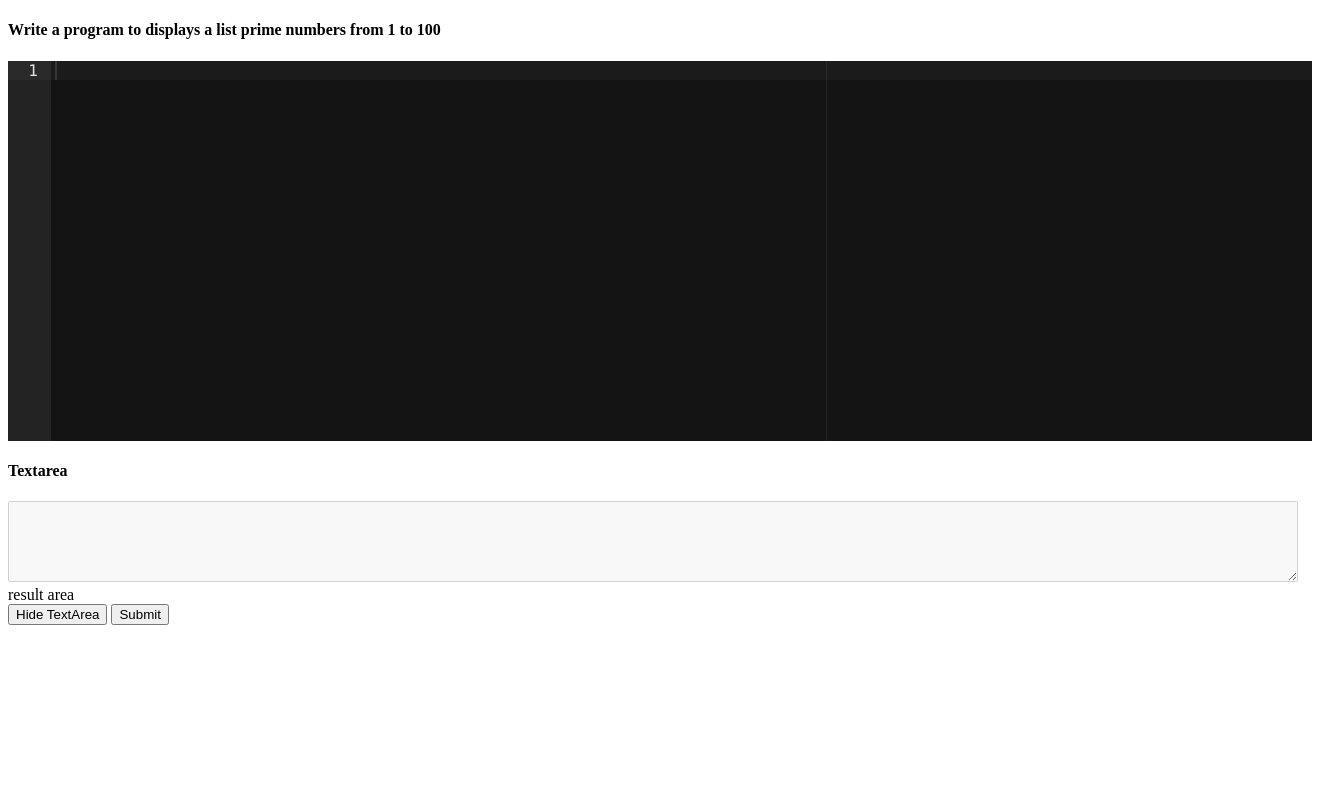
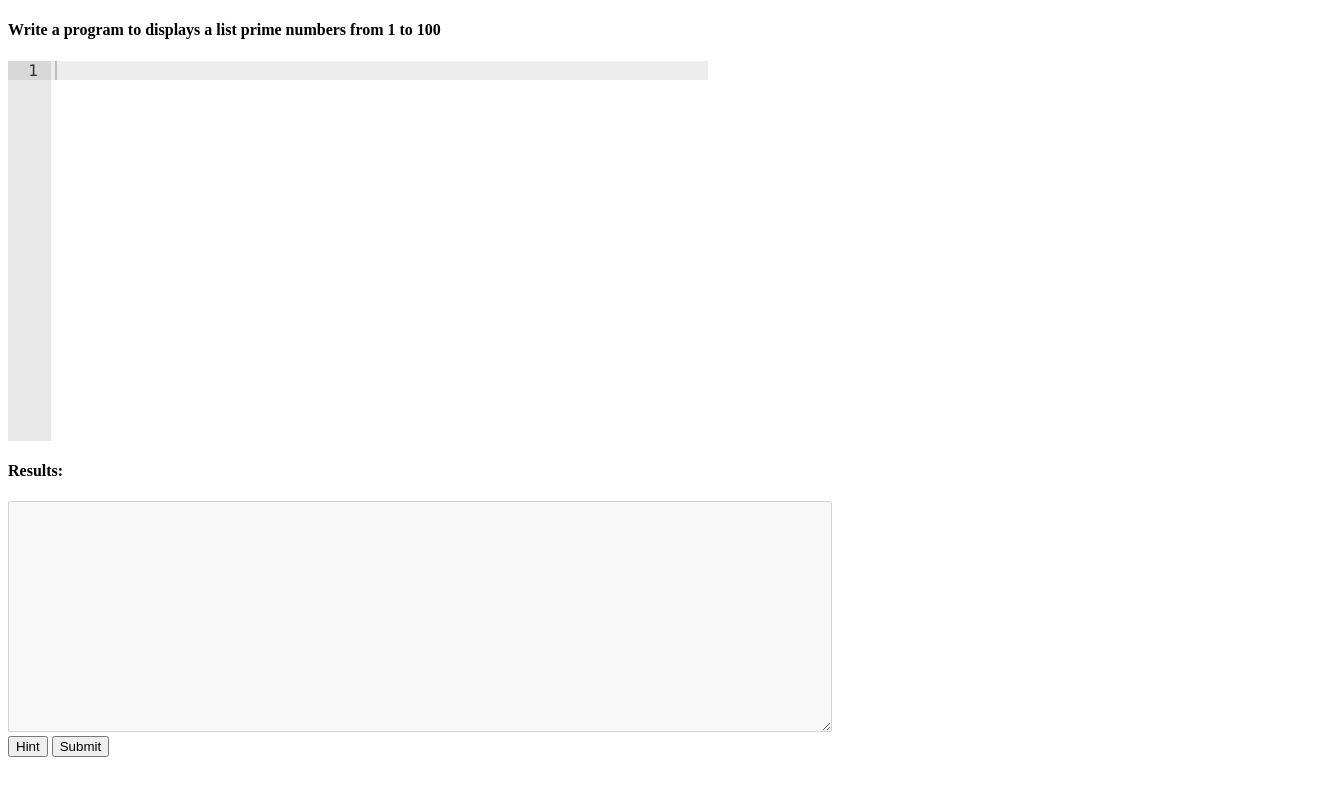
Before and after one commit to surfstream/pyjudge, a Flask app: page / in a window 1320 px wide. Run offline with Flask 2, Linux system fonts and the light colour scheme; the visitor is signed in with stand-in values (Sample User, id 1); some libraries are stand-ins or nearby versions.

Commit message:
modularized some code shared between hint and submit procs and implemented hinting process, cleaned up main html, and edited hint/ReadMe for readability

```diff
--- a/app.py
+++ b/app.py
@@ -1,3 +1,4 @@
+
 import os
 import time
 from flask import Flask, flash, redirect, render_template, request, session, abort, jsonify
@@ -7,68 +8,92 @@ from tabledef import *
 from werkzeug import secure_filename
 from subprocess import run
 from multiprocessing import Process
-from submission import submit
+from submission import submit, create_temp_copy, clean_up
+import sys
+sys.path.insert(0, 'hint/')
+from find_similar import find_similar
+
+
+"""
+Main Flask Application, handles the rendering and AJAX calls between server and
+client as well as make the necessary calls to interface with the Tango server
+to run submitted code from the client.
+"""
 
 engine = create_engine('sqlite:///tutorial.db', echo=True)
 app = Flask(__name__)
 user="hello"
 polling_address = "http://localhost:5001/poll/pyjudge/demo/"
+tango_input = '../Tango/courselabs/pyjudge-demo/'
+tango_output = tango_input + 'output/'
+
 
 @app.route('/')
 def home():
+    """
+    login portal
+    """
     if not session.get('logged_in'):
         return render_template('login.html')
     else:
         return render_template("index.html")
 
 
-@app.route("/background_process", methods=['GET', 'POST'])
-def background_process():
-    try:
-        if request.method == 'GET':
-            lang = request.args.get('proglang', 0, type=str)
-            if lang.lower() == 'python':
-                return jsonify(result='You are wise')
-            else:
-                return jsonify(result='Try again.')
-        elif request.method == 'POST':
-            code = request.get_json()
-            if code == None:
-                return jsonify(result='Error detrieving data.')
-            else:
-                fname = user + '_primes.py'
-                f = open(fname, 'w')
-                f.write(code['code'])
-                f.close()
-                print("submission")
-                p = Process(target=submit, args=(user, fname))
-                p.start()
-                p.join()
-                pol = poll(polling_address+user+'.out/')
-                while 'Output file not found' in pol.text:
-                    pol = poll(polling_address+user+'.out/')
-                    time.sleep(1)
-                outf = open(user+'.out', 'w')
-                string = str(pol.text)
-                outf.write(string)
-                outf.close()
-                #outf = open("admin.out", 'w')
-                #for line in open('../Tango/courselabs/pyjudge-demo/output/'+user+'.out', 'r'):
-                #    outf.write(line)
-                #outf.close()
-                run(['rm', '../Tango/courselabs/pyjudge-demo/output/'+user+'.out'])
-                #return "hello World"
-                return jsonify(result=string)
-    except Exception as e:
-        return str(e)
+def get_code(code, user):
+    """
+    Retrieve code from json sent by client send appropriate response
+    """
+    if code == None:
+        return 'Error: unable to retrieve data.'
+    return create_temp_copy(user, code['code'])
 
 
-@app.route("/hint_process", methods=['GET', 'POST'])
+@app.route("/background_process", methods=['POST'])
+def background_process():
+    """
+    AJAX handling for user submission and interfacing with TANGO,
+    """
+    try:
+        code = request.get_json()
+        fname = get_code(code, user)
+        if 'Error:' in fname:
+            return jsonify(result=fname)
+        else:
+            p = Process(target=submit, args=(user, fname))
+            p.start()
+            time.sleep(1)
+            pol = poll(polling_address+user+'.out/')
+            while 'Output file not found' in pol.text:
+                pol = poll(polling_address+user+'.out/')
+                time.sleep(1)
+            clean_up(user, fname,tango_output)
+            return jsonify(result=pol.text)
+    except Exception as e:
+        return jsonify(str(e))
+
+
+@app.route("/hint_process", methods=['POST'])
 def hint_process():
+    """
+    AJAX handling for user requesting hint
+    """
     try:
-        pass
+        code = request.get_json()
+        fname = get_code(code, user)
+        if 'Error:' in fname:
+            return jsonify(result=fname)
+        else:
+            all_file = os.listdir(tango_input)
+            all_file = [tango_input+i for i in all_file if ".py" in i]
+            res = find_similar(fname, all_file)
+            output = ''
+            for line in open(res, 'r'):
+                output += line
+            clean_up(user, fname,tango_output)
+            return jsonify(result=output)
+
     except Exception as e:
-        return str(e)
+        return jsonify(str(e))
 
 
 @app.route('/login', methods=['POST'])
--- a/templates/index.html
+++ b/templates/index.html
@@ -18,14 +18,14 @@
             	<div id="editor"></div>
             </div>
             <div class="col-md-6">
-            <h4>Textarea</h4>
-            <textarea class="col-md-6" name="content" id="content" rows="5" cols="158" disabled="disabled"></textarea>
-      	<div id="result">result area</div>
+            <h4>Results:</h4>
+            <textarea class="col-md-6" name="content" id="content" rows="15" cols="100" disabled="disabled"></textarea>
+      	<div class="col-md-6">
         </div>
  	</div>
     <div id="result" class="text-center"></div>
-    <button class="btn btn-primary" id="toggletextarea-btn">Hide TextArea</button>
-	<button class="btn btn-default" id="alertcontent-btn">Submit</button>
+    <button class="btn btn-primary" id="hint-btn">Hint</button>
+	<button class="btn btn-default" id="submit-btn">Submit</button>
 	<br/>
 	<br/>
 </div>
@@ -33,9 +33,8 @@
 <style type="text/css" media="screen">
   	#editor {
     	/** Setting height is also important, otherwise editor wont showup**/
-
-
         height: 380px;
+        width: 700px;
 	}
 </style>
 <script>
@@ -44,27 +43,11 @@
    var editor = ace.edit("editor");
    document.getElementById('editor').style.fontSize='16px';
    editor.setHighlightActiveLine(true);
-   editor.setTheme("ace/theme/twilight");
+   editor.setTheme("ace/theme/xcode");
    editor.getSession().setMode("ace/mode/python");
 
-   /*editor.getSession().on('change', function () {
-       textarea.val(editor.getSession().getValue());
-   });*/
-
-   textarea.val(editor.getSession().getValue());
-
-   /*$("#toggletextarea-btn").on('click', function () {
-       textarea.toggle();
-       $(this).text(function (i, text) {
-           return text === "Show Content" ? "Hide Content" : "Show Content";
-       });
-   });*/
-
-   $("#alertcontent-btn").on('click', function () {
-
+   $("#submit-btn").on('click', function () {
         var edit_val = editor.getSession().getValue();
-		var tex = $('#content')
-		console.log("running ajax")
         $.ajax({
           url: '/background_process',
           type: 'POST',
@@ -77,6 +60,21 @@
           $("#content").val(data.result);
         });
    });
+   $("#hint-btn").on('click', function(){
+        var edit_val = editor.getSession().getValue();
+        $.ajax({
+          url: '/hint_process',
+          type: 'POST',
+          contentType: 'application/json',
+          data: JSON.stringify({
+            code: edit_val
+          }),
+          dataType: 'json'
+        }).done(function(data){
+          $("#content").val(data.result);
+        });
+
+   });
 </script>
 </body>
 </html>
```
Also changed, not shown: submission.py (+15 -0 lines), 1 other file. Lines whose indentation alone changed are shown as unchanged.
